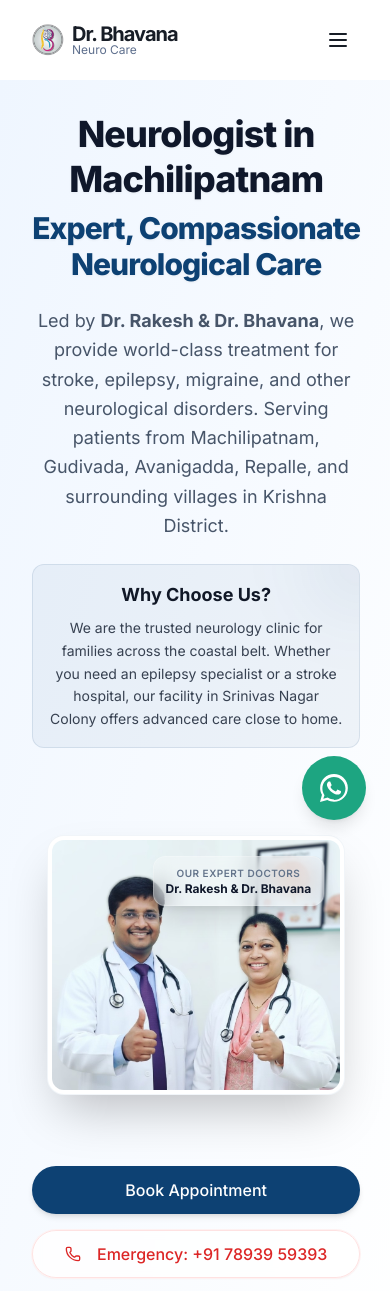
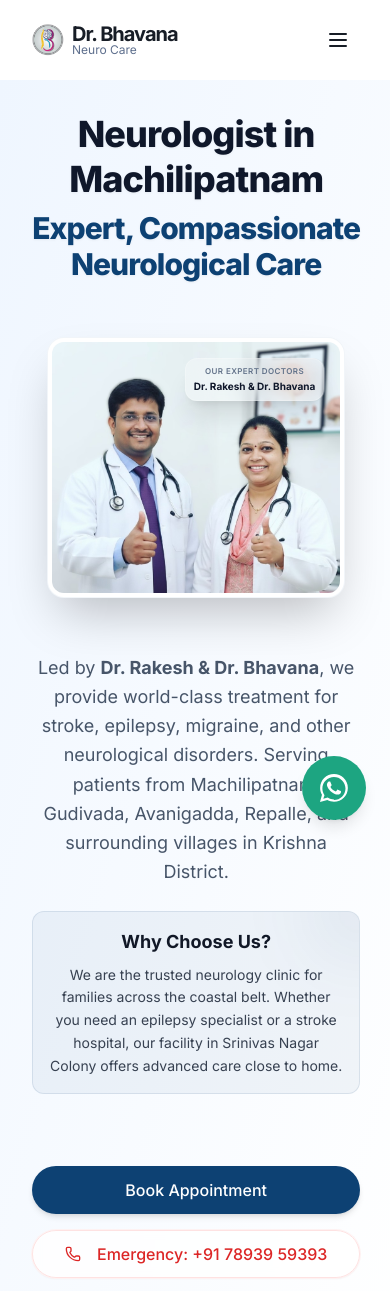
Before and after one commit to ganeshdatta23/bhavana-neuro-clinic, a Next.js app: page / in a window 390 px wide. Shown: the top 1291 px of the page. Built offline with nearby package versions, Linux system fonts and the light colour scheme.

Commit message:
feat: Implement the main landing page with hero, services, and patient testimonials.

```diff
--- a/src/app/(main)/page.tsx
+++ b/src/app/(main)/page.tsx
@@ -74,6 +74,24 @@ export default function Home() {
               <span className="text-primary text-3xl md:text-5xl block mt-2">Expert, Compassionate Neurological Care</span>
             </motion.h1>
 
+            {/* Mobile/Tablet Image (Visible below LG) */}
+            <motion.div
+              className="block lg:hidden relative z-10 px-4 mt-8 mb-8"
+              variants={itemVariants}
+            >
+              <div className={homeStyles.heroImageWrapper}>
+                <img
+                  src="/doctors-hero.jpg"
+                  alt="Dr. Bhavana & Medical Team"
+                  className={homeStyles.heroImage}
+                />
+                <div className="absolute top-4 right-4 bg-white/30 backdrop-blur-md px-2 py-1.5 rounded-lg shadow-xl border border-white/20">
+                  <p className="text-[8px] font-semibold uppercase tracking-wider text-slate-500">Our Expert Doctors</p>
+                  <p className="text-[10px] font-bold text-slate-900">Dr. Rakesh & Dr. Bhavana</p>
+                </div>
+              </div>
+            </motion.div>
+
             <motion.p className={homeStyles.heroDescription} variants={itemVariants}>
               Led by <strong>Dr. Rakesh & Dr. Bhavana</strong>, we provide world-class treatment for stroke, epilepsy, migraine, and other neurological disorders. Serving patients from Machilipatnam, Gudivada, Avanigadda, Repalle, and surrounding villages in Krishna District.
             </motion.p>
@@ -87,22 +105,7 @@ export default function Home() {
             </motion.div>
 
             {/* Mobile/Tablet Image (Visible below LG) */}
-            <motion.div
-              className="block lg:hidden relative z-10 px-4 mt-8 mb-8"
-              variants={itemVariants}
-            >
-              <div className={homeStyles.heroImageWrapper}>
-                <img
-                  src="/doctors-hero.jpg"
-                  alt="Dr. Bhavana & Medical Team"
-                  className={homeStyles.heroImage}
-                />
-                <div className="absolute top-4 right-4 bg-white/30 backdrop-blur-md px-3 py-2 rounded-lg shadow-xl border border-white/20">
-                  <p className="text-[10px] font-semibold uppercase tracking-wider text-slate-500">Our Expert Doctors</p>
-                  <p className="text-xs font-bold text-slate-900">Dr. Rakesh & Dr. Bhavana</p>
-                </div>
-              </div>
-            </motion.div>
+
 
             <motion.div className={homeStyles.heroButtons} variants={itemVariants}>
               <Button size="lg" className="rounded-full px-8 text-base h-12" asChild>
```
